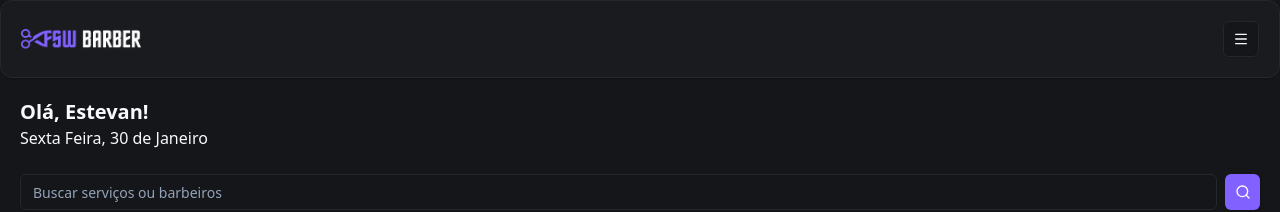
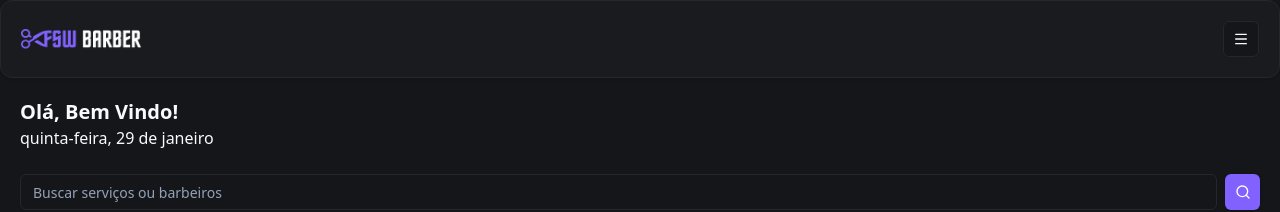
Before and after one commit to Estevangomez/barbershop, a Next.js app: page / in a window 1280 px wide. Shown: the top 212 px of the page. Built offline with nearby package versions, Linux system fonts and the light colour scheme; no server answers; the database is empty.

Commit message:
feat: update welcome message

```diff
--- a/src/app/page.tsx
+++ b/src/app/page.tsx
@@ -9,6 +9,8 @@ import SearchItem from "@/components/search";
 import Link from "next/link";
 import { getServerSession } from "next-auth";
 import { authOptions } from "./_lib/auth";
+import { format } from "date-fns";
+import { ptBR } from "date-fns/locale";
 
 const Home = async () => {
    const barbearias = await db.barbearia.findMany();
@@ -42,9 +44,9 @@ const Home = async () => {
      <Header />
      <div className="p-5">
      <h3 className="text-xl font-bold">
-       Olá, Estevan!
+       Olá, {session?.user?.name ? session.user.name.split(" ")[0] : "Bem Vindo"}!
       </h3>
-       <p>Sexta Feira, 30 de Janeiro</p>
+       <p>{format(new Date(), "EEEE, dd 'de' MMMM", { locale: ptBR })}</p>
 
        <div className="mt-6">
            <SearchItem />
```
